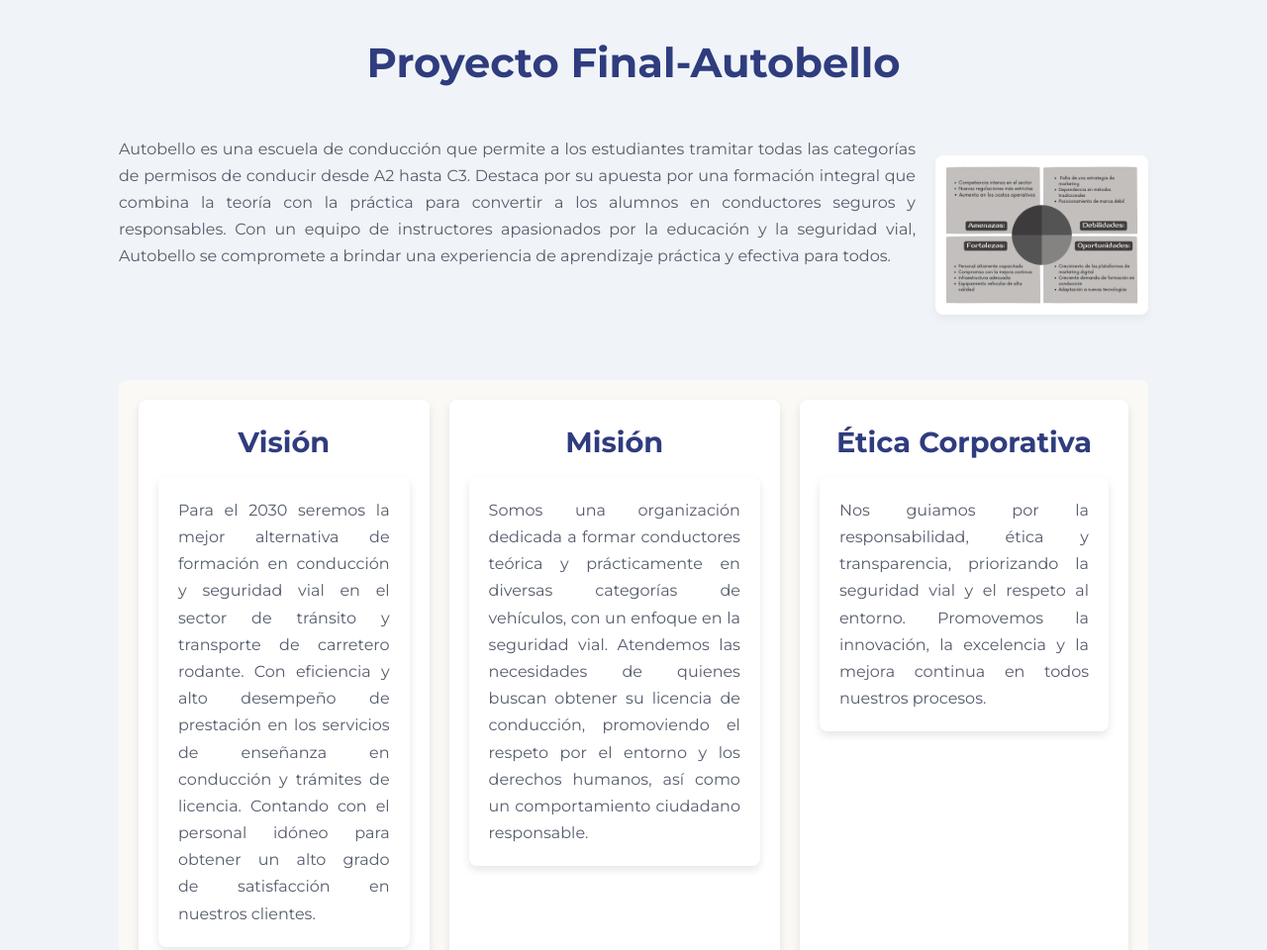
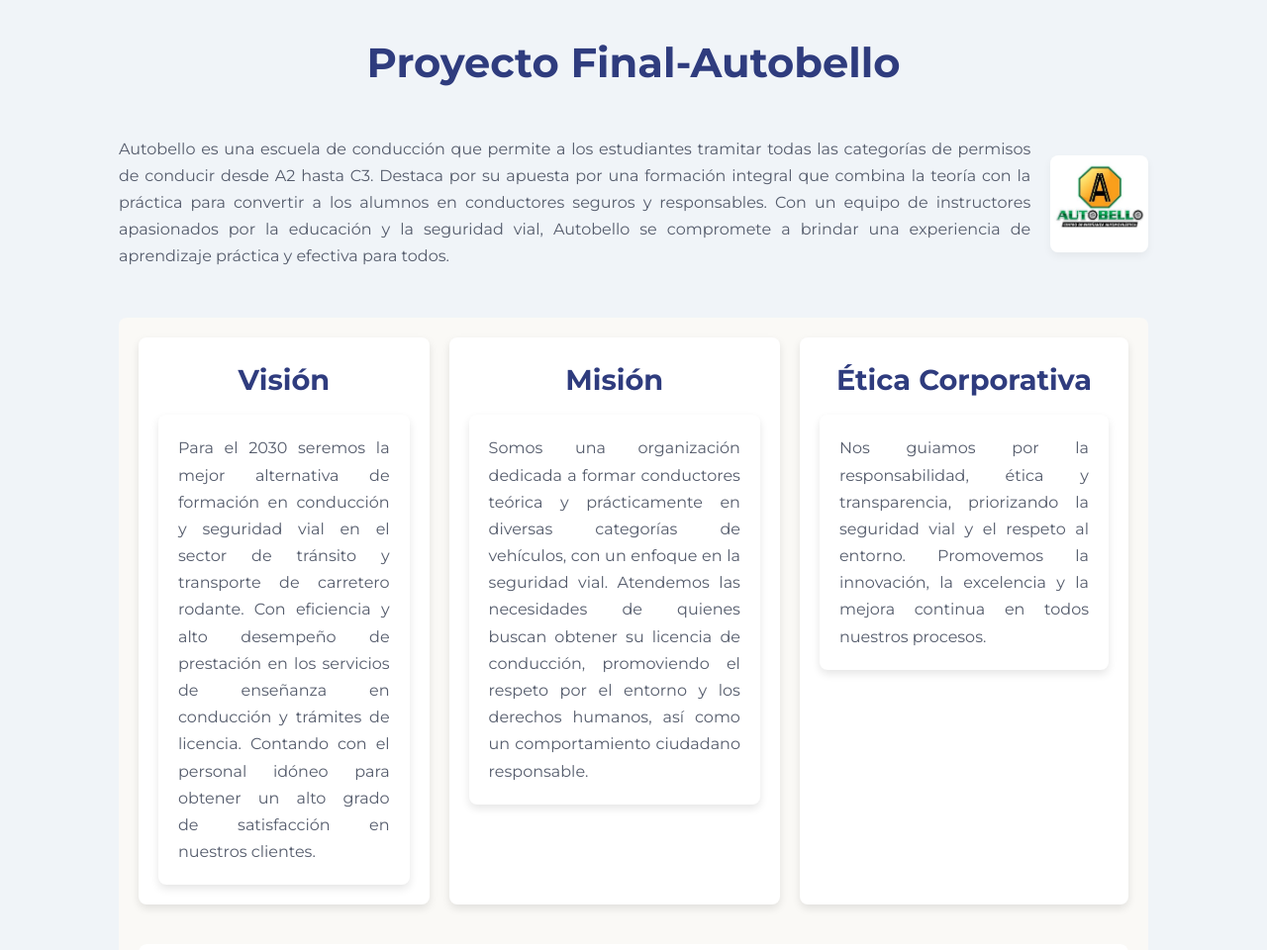
Before and after one commit to Mayday3003/Autobello, a plain HTML site: page index.html in a window 1280 px wide. Shown: the top 960 px of the page at 99% size. Drawn offline with Linux system fonts and the light colour scheme.

Commit message:
Fix errors

```diff
--- a/index.html
+++ b/index.html
@@ -18,7 +18,7 @@
                     <p class="descripcion p">
                         Autobello es una escuela de conducción que permite a los estudiantes tramitar todas las categorías de permisos de conducir desde A2 hasta C3. Destaca por su apuesta por una formación integral que combina la teoría con la práctica para convertir a los alumnos en conductores seguros y responsables. Con un equipo de instructores apasionados por la educación y la seguridad vial, Autobello se compromete a brindar una experiencia de aprendizaje práctica y efectiva para todos.</div>
                 <div class="img_container img-1">
-                    <img src="images/Matriz DOFA.png" alt="">
+                    <img src="images/Logo Autobello.jpg" alt="">
                 </div>
             </article>
             <article class="marco-estrategico__wrapper">
```
